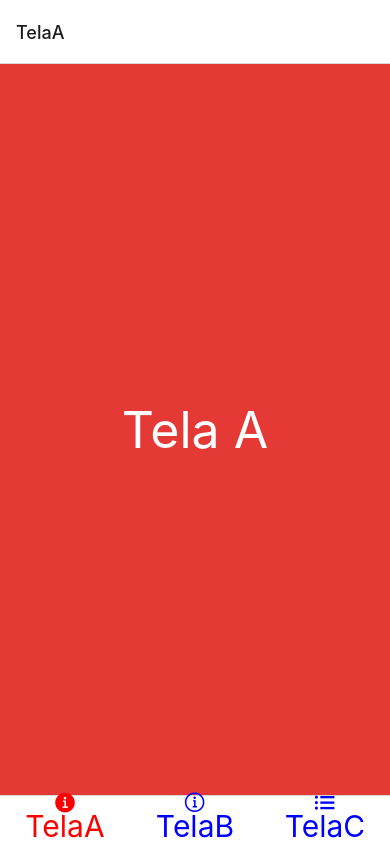
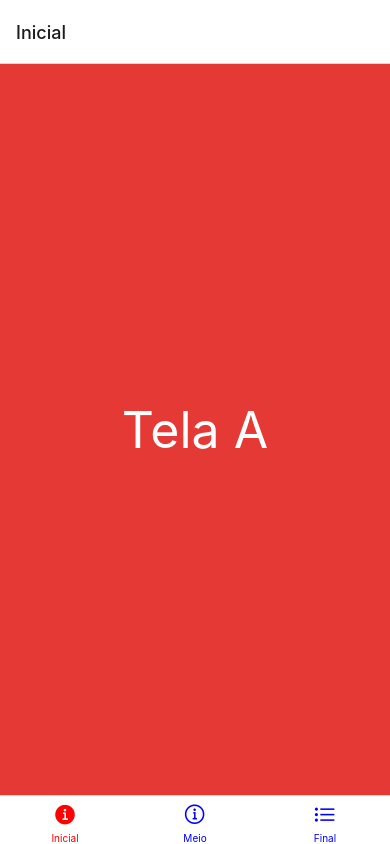
Before and after one commit to joaoferigato/navegacao, a React Native app: screen /TelaA in a window 390 px wide. Built offline with nearby package versions, Linux system fonts and the light colour scheme.

Commit message:
adding icons

```diff
--- a/src/navegacao/Tab.js
+++ b/src/navegacao/Tab.js
@@ -26,20 +26,21 @@ export default props => (
                             : 'ios-information-circle-outline'
                         break;
                     case 'TelaC':
-                        iconName = focused ? 'add-circle' : 'ios-list'
+                        iconName = focused ? 'ios-list' : 'ios-list-outline'
                         break;
                 }
                 return <Ionicons name={iconName} size={size} color={color} />
             },
+            tabBarActiveTintColor: 'red',
+            tabBarInactiveTintColor: "blue",
+            tabBarShowLabel: true,
         })}
-        tabBarOptions={{
-            activeTintColor: 'red',
-            inactiveTintColor: 'blue',
-            labelStyle: { fontSize: 30 }
-        }}
         initialRouteName="TelaB">
-        <Tab.Screen name="TelaA" component={TelaA} />
-        <Tab.Screen name="TelaB" component={TelaB} />
-        <Tab.Screen name="TelaC" component={TelaC} />
+        <Tab.Screen name="TelaA" component={TelaA}
+            options={{ title: 'Inicial' }} />
+        <Tab.Screen name="TelaB" component={TelaB}
+            options={{ title: 'Meio' }} />
+        <Tab.Screen name="TelaC" component={TelaC}
+            options={{ title: 'Final' }} />
     </Tab.Navigator>
 )
```
Also changed, not shown: 1 other file (tests, documents, lock files or other folders).
